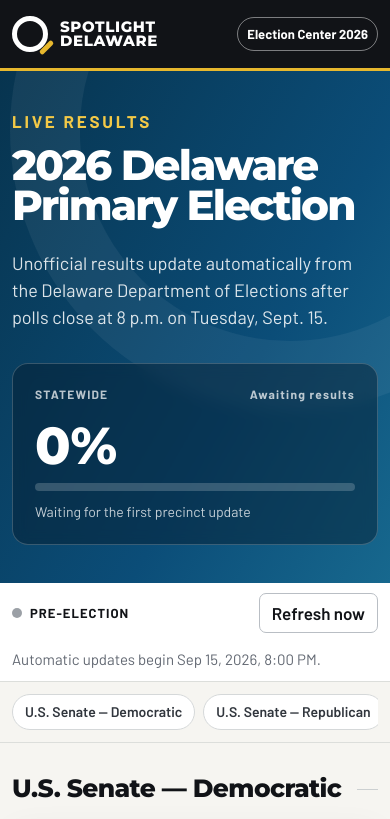
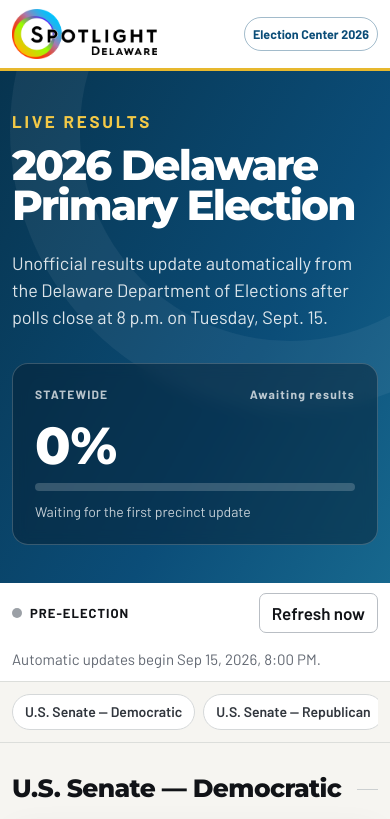
Before and after one commit to JOwensSPDE/2026-Primary-Election-Results, a website: page public/index.html in a window 390 px wide. Shown: the top 819 px of the page. Drawn offline with Linux system fonts and the light colour scheme.

Commit message:
Add files via upload

```diff
--- a/package.json
+++ b/package.json
@@ -1,6 +1,6 @@
 {
   "name": "spotlight-delaware-election-night-results",
-  "version": "1.2.0",
+  "version": "1.3.0",
   "private": true,
   "type": "module",
   "scripts": {
--- a/public/index.html
+++ b/public/index.html
@@ -15,8 +15,7 @@
   <header class="site-header">
     <div class="wrap header-inner">
       <a class="brand" href="https://spotlightdelaware.org" aria-label="Spotlight Delaware home">
-        <span class="brand-mark" aria-hidden="true"></span>
-        <span>SPOTLIGHT<br>DELAWARE</span>
+        <img class="brand-logo" src="assets/spotlight-logo.png" alt="Spotlight Delaware">
       </a>
       <a class="election-center-link" href="https://spotlightdelaware.org/election-center-2026/">Election Center 2026</a>
     </div>
--- a/public/styles.css
+++ b/public/styles.css
@@ -27,12 +27,12 @@ a { color: var(--spotlight-blue); }
 .skip-link { position: fixed; left: 12px; top: -60px; z-index: 100; background: #fff; color: #000; padding: 10px 14px; }
 .skip-link:focus { top: 12px; }
 
-.site-header { background: var(--ink); color: #fff; border-bottom: 4px solid #e7b82e; }
-.header-inner { min-height: 78px; display: flex; align-items: center; justify-content: space-between; gap: 24px; }
-.brand { color: #fff; display: flex; align-items: center; gap: 12px; text-decoration: none; font: 800 15px/0.92 "Montserrat", sans-serif; letter-spacing: 0.04em; }
-.brand-mark { width: 36px; height: 36px; border: 5px solid #fff; border-radius: 50%; position: relative; }
-.brand-mark::after { content: ""; position: absolute; width: 17px; height: 5px; background: #e7b82e; transform: rotate(-45deg); right: -12px; bottom: -3px; border-radius: 3px; }
-.election-center-link { color: #fff; text-decoration: none; border: 1px solid rgba(255,255,255,.45); border-radius: 999px; padding: 9px 14px; font-weight: 700; }
+.site-header { background: var(--white); color: var(--ink); border-bottom: 4px solid #e7b82e; }
+.header-inner { min-height: 88px; display: flex; align-items: center; justify-content: space-between; gap: 24px; }
+.brand { display: block; flex: 0 1 auto; text-decoration: none; }
+.brand-logo { display: block; width: 190px; max-width: 100%; height: auto; }
+.election-center-link { color: var(--spotlight-blue); text-decoration: none; border: 1px solid rgba(11,77,120,.38); border-radius: 999px; padding: 9px 14px; font-weight: 700; white-space: nowrap; }
+.election-center-link:hover { background: #edf6fb; border-color: var(--spotlight-blue); }
 
 .hero { color: #fff; background: linear-gradient(120deg, var(--spotlight-blue-dark), var(--spotlight-blue) 62%, #17688e); padding: 64px 0 58px; overflow: hidden; position: relative; }
 .hero::after { content: ""; position: absolute; width: 420px; height: 420px; right: -180px; top: -220px; border: 70px solid rgba(255,255,255,.055); border-radius: 50%; }
@@ -118,7 +118,9 @@ noscript { display: block; padding: 20px; text-align: center; background: #fff1c
   .wrap { width: min(100% - 24px, 1180px); }
   .site-header { border-bottom-width: 3px; }
   .header-inner { min-height: 68px; }
-  .election-center-link { font-size: 13px; padding: 7px 9px; }
+  .header-inner { gap: 10px; }
+  .brand-logo { width: 145px; }
+  .election-center-link { font-size: 12.5px; padding: 7px 8px; }
   .hero { padding: 38px 0; }
   .dek { font-size: 18px; }
   .race-group { margin-bottom: 38px; }
```
Also changed, not shown: README.md, public/assets/spotlight-logo.png (added).
